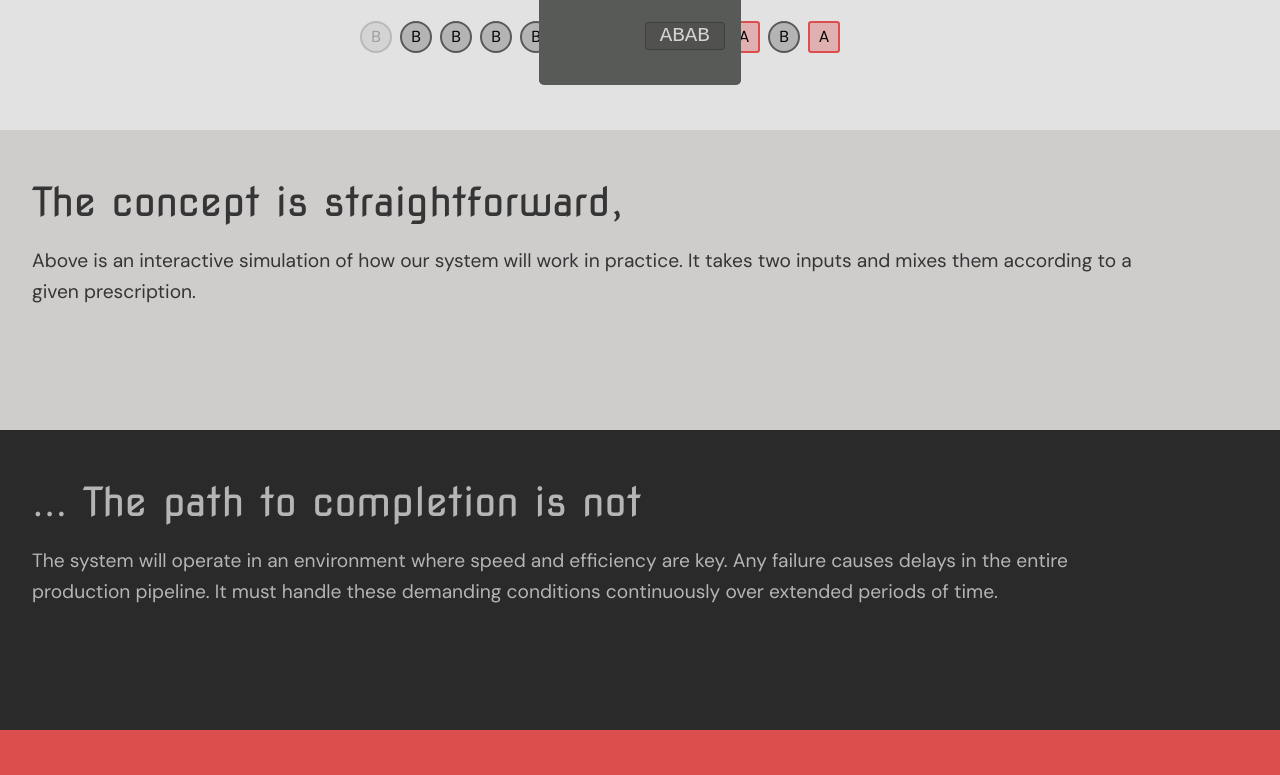
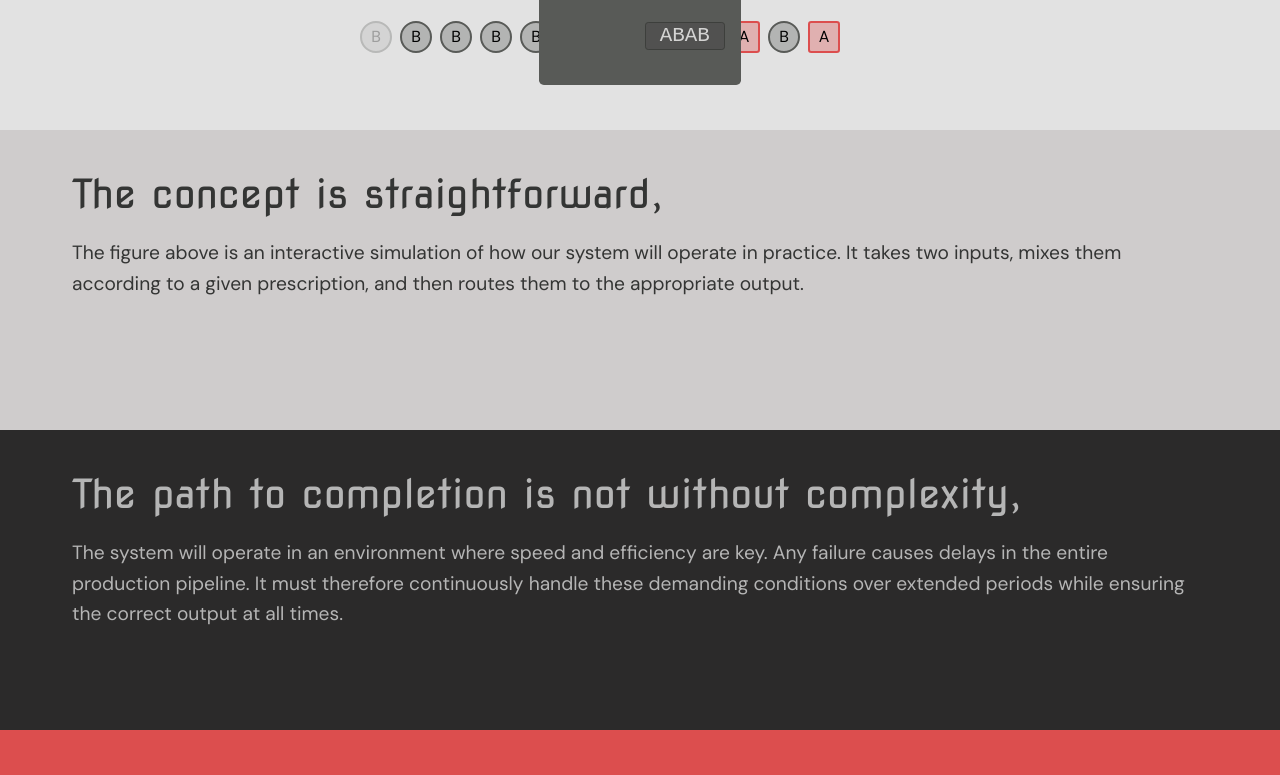
Before and after one commit to RokaroUSN/frontpage, a Vue app: page / in a window 1280 px wide. Shown: the part 920-1695 px from the top of the page. Built offline with nearby package versions, Linux system fonts and the light colour scheme.

Commit message:
update text

```diff
--- a/src/components/DomainSimulationSection.vue
+++ b/src/components/DomainSimulationSection.vue
@@ -329,15 +329,15 @@ onMounted(() => {
       <div class="container">
         <h3>The concept is straightforward,</h3>
         <p>
-          Above is an interactive simulation of how our system will work in practice. It takes two inputs and mixes them according to a given prescription.
+          The figure above is an interactive simulation of how our system will operate in practice. It takes two inputs, mixes them according to a given prescription, and then routes them to the appropriate output.
         </p>
       </div>
     </div>
     <div class="scroll-section challenges">
       <div class="container">
-        <h3>... The path to completion is not</h3>
+        <h3>The path to completion is not without complexity,</h3>
         <p>
-          The system will operate in an environment where speed and efficiency are key. Any failure causes delays in the entire production pipeline. It must handle these demanding conditions continuously over extended periods of time.
+          The system will operate in an environment where speed and efficiency are key. Any failure causes delays in the entire production pipeline. It must therefore continuously handle these demanding conditions over extended periods while ensuring the correct output at all times.
         </p>
       </div>
     </div>
@@ -370,7 +370,7 @@ $maincont-height: 250px;
     }
 
     .container {
-      margin: 2.5rem 0;
+      padding: 2rem;
       h3 {
         font-size: 2.5rem;
         font-family: var(--font-display);
```
